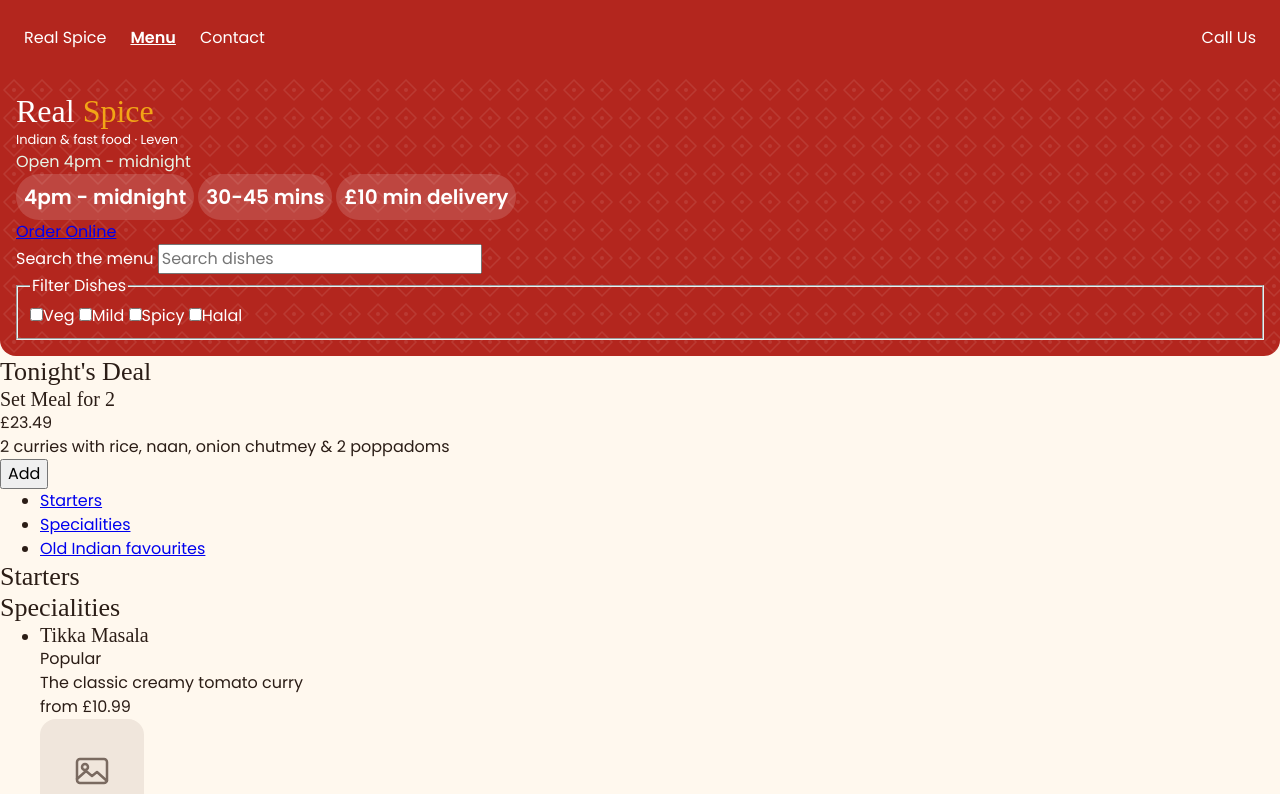
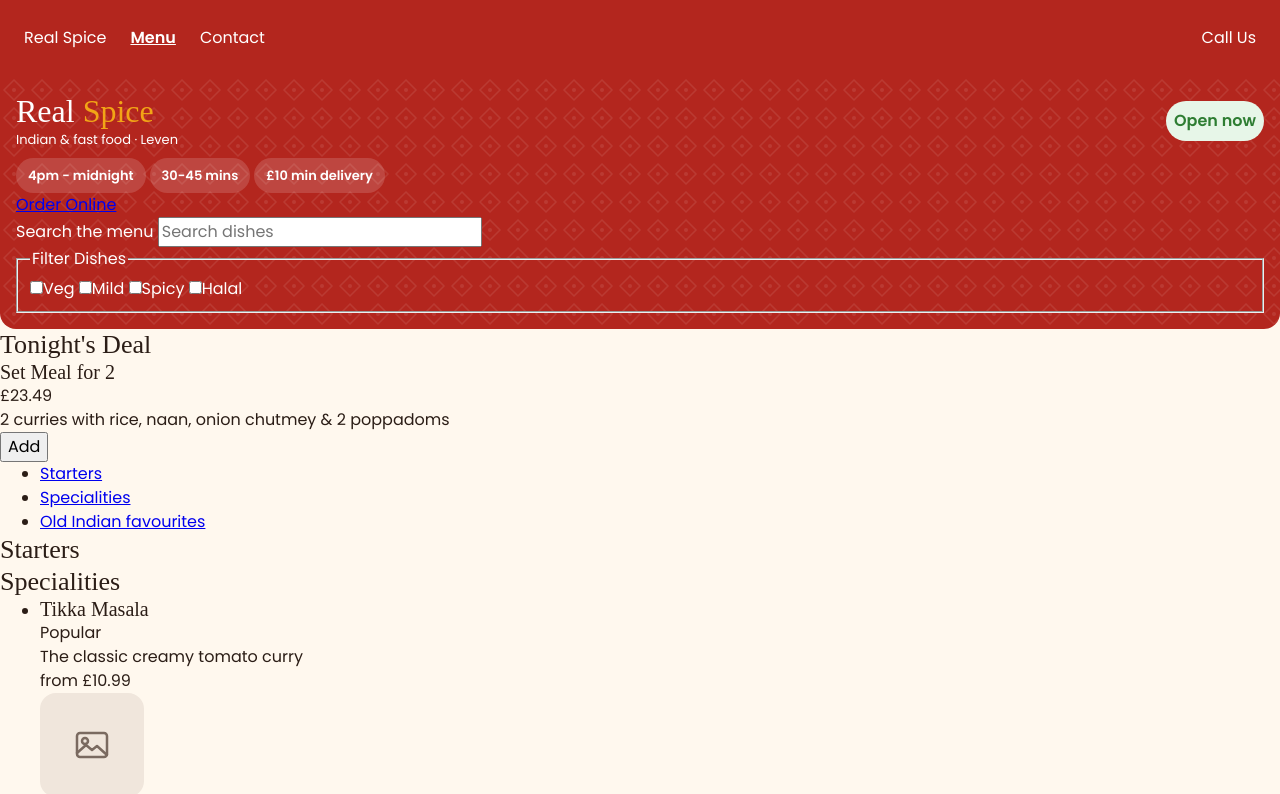
Before and after one commit to Jack-Fox01/real-spice, a plain HTML site: page index.html in a window 1280 px wide. Shown: the top 794 px of the page. Drawn offline with Linux system fonts and the light colour scheme; a web font is replaced by a local one.

Commit message:
Add open status pill and info chips (#32)
The open status is a green pill to the right of the name, laid out with a flex row next to the name block. The info chips are see-through pills using a new --chip-bg token, and they wrap onto a new line on narrow screens.

```diff
--- a/css/styles.css
+++ b/css/styles.css
@@ -51,6 +51,7 @@ h3 {
     --status-hot-bg: #ffe9e6;
     --ui-disabled: #D8C9C0;
     --brand-deal: #6E1712;
+    --chip-bg: rgba(255, 255, 255, 0.15);
 
     /* TYPOGRAPHY */
 
@@ -181,13 +182,21 @@ span.hero-span {
     color: var(--brand-accent);
 }
 
+/* name and tagline on the left, open status pill on the right */
+.hero-top {
+    display: flex;
+    justify-content: space-between;
+    align-items: center;
+    gap: var(--space-3);
+}
+
 /* INFO CHIPS */
 .info-chip {
-    background-color: rgba(255, 255, 255, 0.15);
+    background-color: var(--chip-bg);
     border-radius: var(--radius-pill);
     padding-block: var(--space-2);
-    padding-inline: var(--space-2);
-    font-size: var(--font-size-h3);
+    padding-inline: var(--space-3);
+    font-size: var(--font-size-small);
     font-weight: var(--font-weight-bold);
 }
 
@@ -195,8 +204,15 @@ span.hero-span {
     display: flex;
     gap: var(--space-1);
     flex-wrap: wrap;
+    margin-block-start: var(--space-2);
 }
 
 #open-status {
-    color: var(--status-green-bg);
+    color: var(--status-green);
+    background-color: var(--status-green-bg);
+    border-radius: var(--radius-pill);
+    padding-block: var(--space-2);
+    padding-inline: var(--space-2);
+    font-weight: var(--font-weight-bold);
+    white-space: nowrap;
 }
--- a/index.html
+++ b/index.html
@@ -23,9 +23,13 @@
     <!-- Pages own content-->
     <main>
         <div class="hero">
-            <h1>Real <span class="hero-span">Spice</span></h1> <!-- banner -->
-            <p class="tagline">Indian & fast food · Leven</p>
-            <p id="open-status">Open 4pm - midnight</p> <!-- place holder for JS-->
+            <div class="hero-top"> <!-- name on the left, open status on the right -->
+                <div>
+                    <h1>Real <span class="hero-span">Spice</span></h1> <!-- banner -->
+                    <p class="tagline">Indian & fast food · Leven</p>
+                </div>
+                <p id="open-status">Open now</p> <!-- place holder for JS-->
+            </div>
             <div class="info-chips">
                 <p class="info-chip"><time datetime="16:00">4pm</time> - <time datetime="00:00">midnight</time></p>
                 <p class="info-chip">30-45 mins</p>
```
